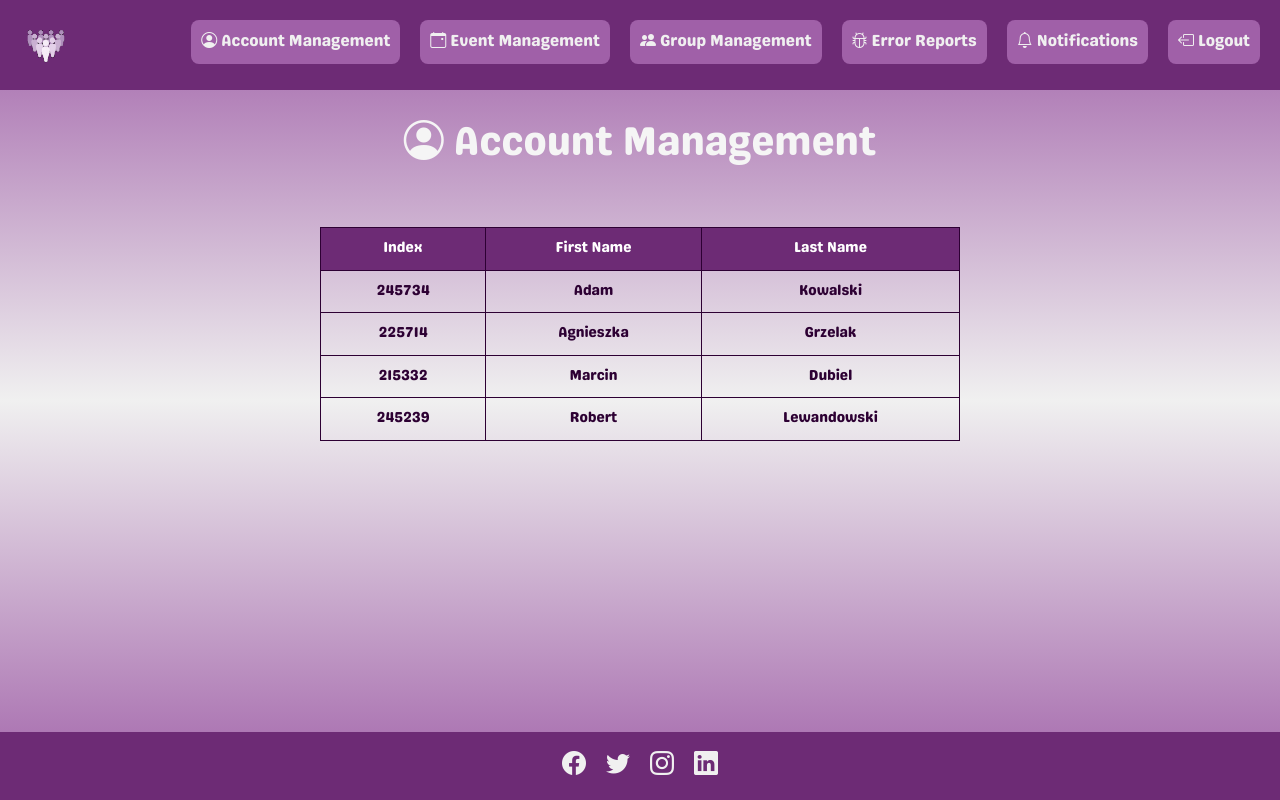
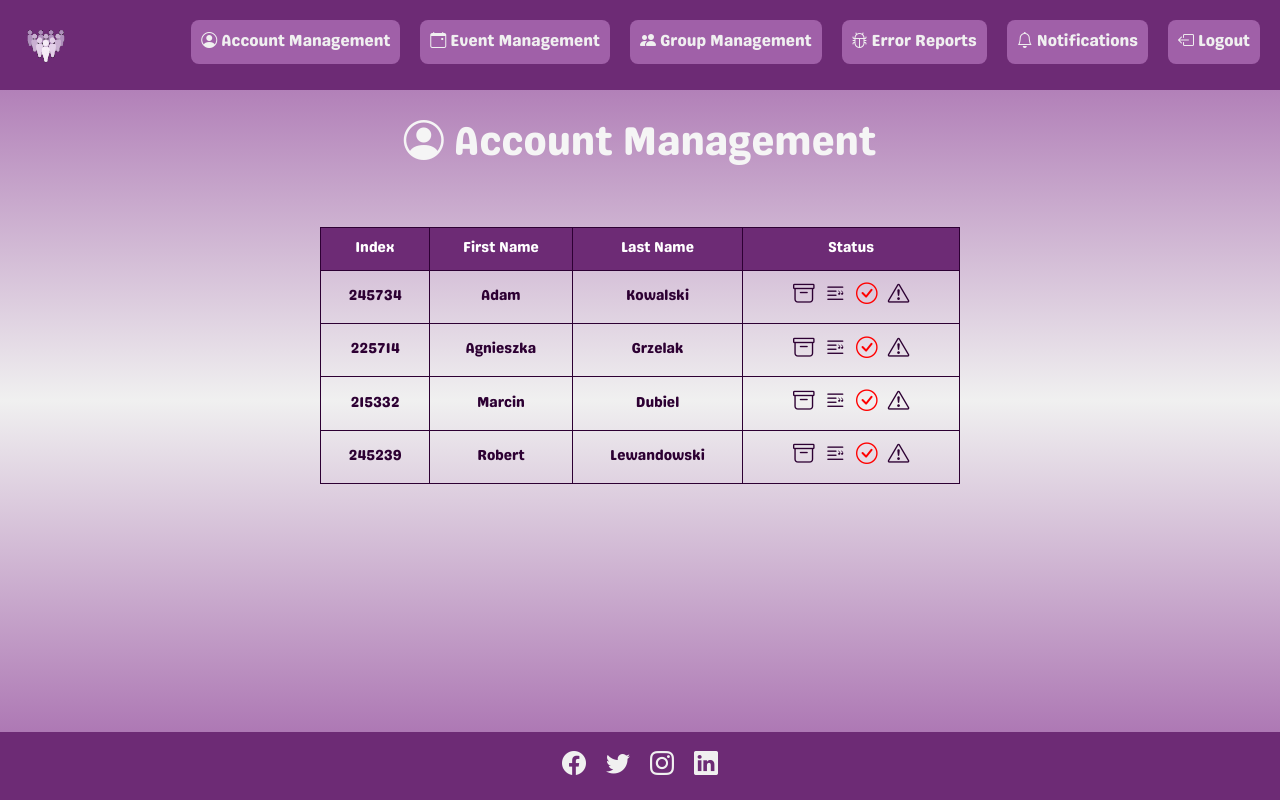
Before and after one commit to Timek12/TIMEder_Web, a React (Create React App) app: page / in a window 1280 px wide. Both pictures are taken after typing "name@example.com", "Sample123" into the empty fields and a click on the button "SIGN IN". Built offline with nearby package versions, Linux system fonts and the light colour scheme.

Commit message:
Add Status column

```diff
--- a/src/components/AccountManagement/AccountManagement.css
+++ b/src/components/AccountManagement/AccountManagement.css
@@ -12,3 +12,12 @@ table td, table th {
 .column-header {
     cursor: pointer;
 }
+
+.status-checkboxes i {
+    margin: 0 5px;
+    font-size: 1.5em;
+}
+
+.status-checkboxes .selected {
+    color: red;
+}
--- a/src/components/AccountManagement/AccountManagement.js
+++ b/src/components/AccountManagement/AccountManagement.js
@@ -18,26 +18,30 @@ function AccountManagement() {
                 index: 245734,
                 firstName: 'Adam',
                 lastName: 'Kowalski',
+                status: '',
             },
             {
                 index: 225714,
                 firstName: 'Agnieszka',
                 lastName: 'Grzelak',
+                status: '',
             },
             {
                 index: 215332,
                 firstName: 'Marcin',
                 lastName: 'Dubiel',
+                status: '',
             },
             {
                 index: 245239,
                 firstName: 'Robert',
                 lastName: 'Lewandowski',
+                status: '',
             },
         ],
         []
     );
-
+    const [selectedStatus, setSelectedStatus] = useState(Array(data.length).fill(2)); // ok - 2
     const columns = React.useMemo(
         () => [
             {
@@ -73,8 +77,26 @@ function AccountManagement() {
                 ),
                 accessor: 'lastName',
             },
+            {
+                Header: 'Status',
+                accessor: 'status',
+                Cell: ({ row }) => (
+                    <div className='status-checkboxes'>
+                        {['archive', 'blockquote-right', 'check-circle', 'exclamation-triangle'].map((icon, index) => (
+                            <i
+                                className={`bi bi-${icon} ${selectedStatus[row.index] === index ? 'selected' : ''}`}
+                                onClick={() => {
+                                    const newSelectedStatus = [...selectedStatus];
+                                    newSelectedStatus[row.index] = index;
+                                    setSelectedStatus(newSelectedStatus);
+                                }}
+                            ></i>
+                        ))}
+                    </div>
+                ),
+            },
         ],
-        [sortDirection]
+        [sortDirection, selectedStatus]
     );
 
     const {
```
